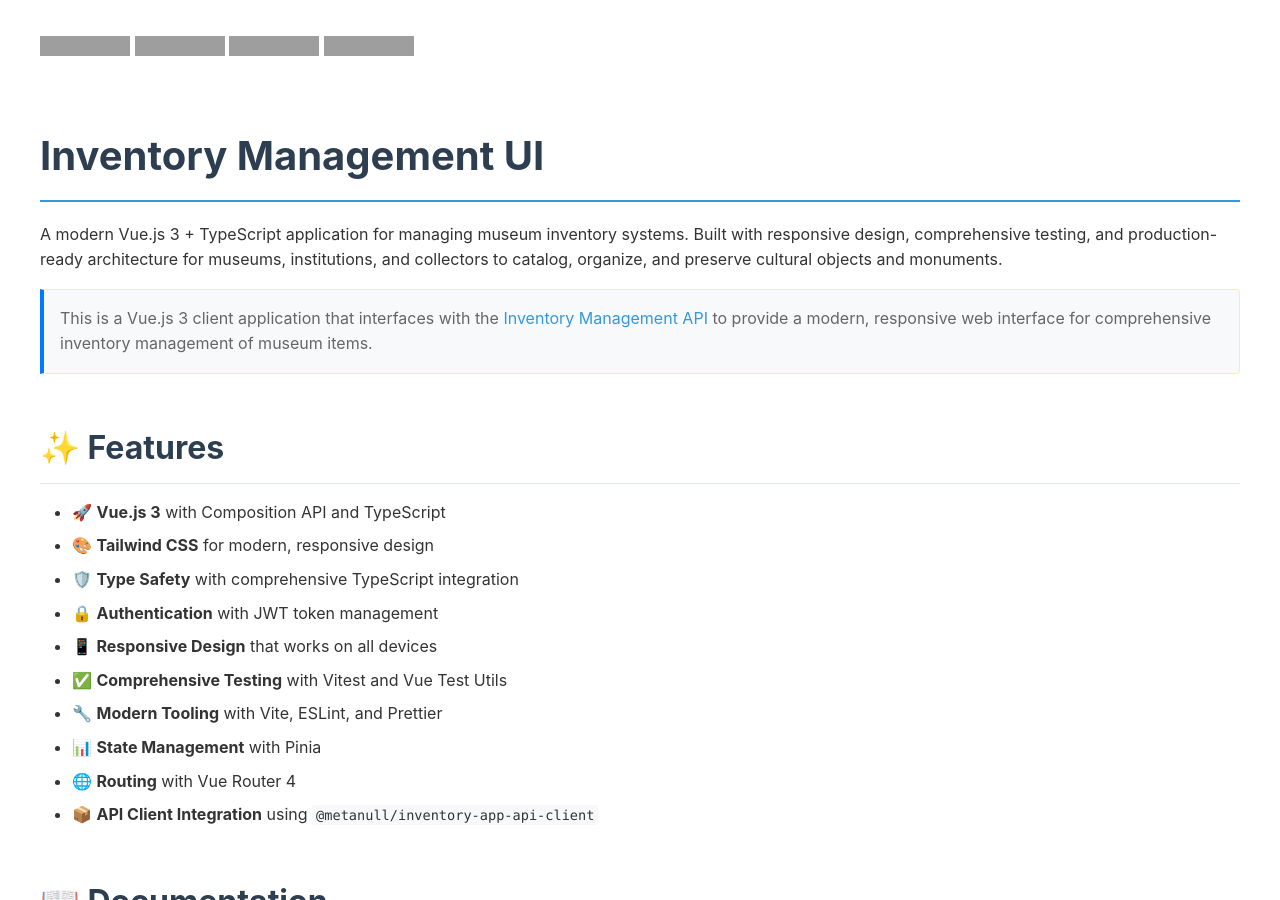
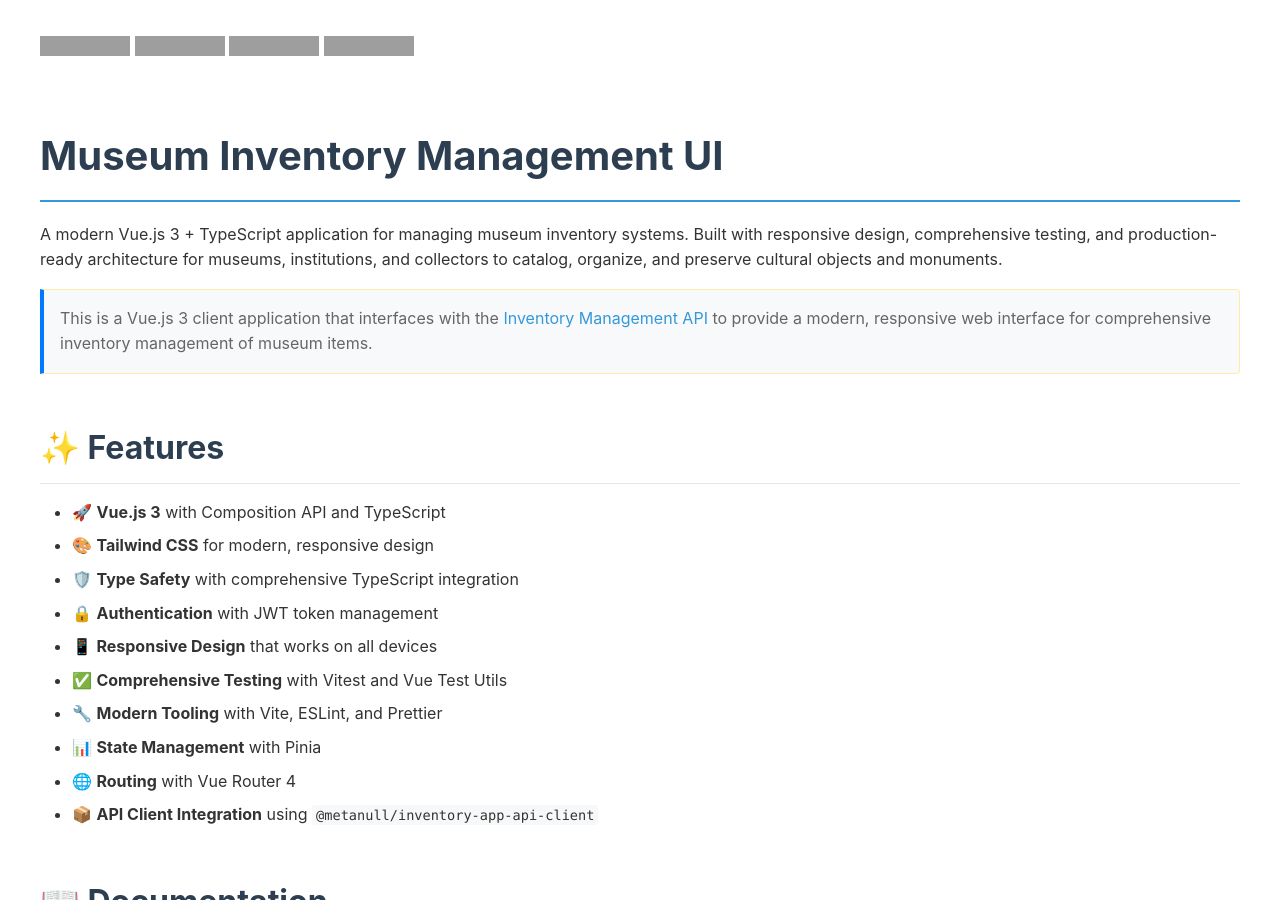
Before and after one commit to metanull/inventory-management-ui, a Jekyll site: the page built from docs/index.md, in a window 1280 px wide and 900 px high. Built offline with Jekyll 4.4.1, drawn with Linux system fonts in a browser that asks for light colours; some of the changed lines change nothing that is shown; grey boxes are pictures that could not be loaded.

Commit message:
- Updated workflow names for consistency. (#23)
- Added GitHub Actions CI badge to docs/index.md for visibility.
- Ensured all workflow and documentation changes are clear and aligned.
- Fixed prettier's configuration for text file line-ending
- Fixed vscode typescript version detection through worskpace file.

Co-authored-by: Pascal Havelange <havelangep@hotmail.com>

```diff
--- a/docs/index.md
+++ b/docs/index.md
@@ -4,12 +4,12 @@
 nav_order: 1
 ---
 
-[![CI/CD Pipeline](https://github.com/metanull/inventory-management-ui/actions/workflows/ci.yml/badge.svg)](https://github.com/metanull/inventory-management-ui/actions/workflows/ci.yml)
+[![Continuous integration](https://github.com/metanull/inventory-management-ui/actions/workflows/ci.yml/badge.svg)](https://github.com/metanull/inventory-management-ui/actions/workflows/ci.yml)
 [![CodeQL](https://github.com/metanull/inventory-management-ui/actions/workflows/codeql.yml/badge.svg)](https://github.com/metanull/inventory-management-ui/actions/workflows/codeql.yml)
-[![Dependabot Updates](https://github.com/metanull/inventory-management-ui/actions/workflows/dependabot/dependabot-updates/badge.svg)](https://github.com/metanull/inventory-management-ui/actions/workflows/dependabot/dependabot-updates)
-[![Generate Commit Documentation](https://github.com/metanull/inventory-management-ui/actions/workflows/generate-commit-docs.yml/badge.svg)](https://github.com/metanull/inventory-management-ui/actions/workflows/generate-commit-docs.yml)
+[![Dependabot](https://github.com/metanull/inventory-management-ui/actions/workflows/dependabot/dependabot-updates/badge.svg)](https://github.com/metanull/inventory-management-ui/actions/workflows/dependabot/dependabot-updates)
+[![Github Page](https://github.com/metanull/inventory-management-ui/actions/workflows/generate-commit-docs.yml/badge.svg)](https://github.com/metanull/inventory-management-ui/actions/workflows/generate-commit-docs.yml)
 
-# Inventory Management UI
+# Museum Inventory Management UI
 
 A modern Vue.js 3 + TypeScript application for managing museum inventory systems. Built with responsive design, comprehensive testing, and production-ready architecture for museums, institutions, and collectors to catalog, organize, and preserve cultural objects and monuments.
 
```
Also changed, not shown: .github/workflows/ci.yml, .github/workflows/dependabot-auto-merge.yml, .github/workflows/generate-commit-docs.yml, .prettierrc.json, 1 other file.
